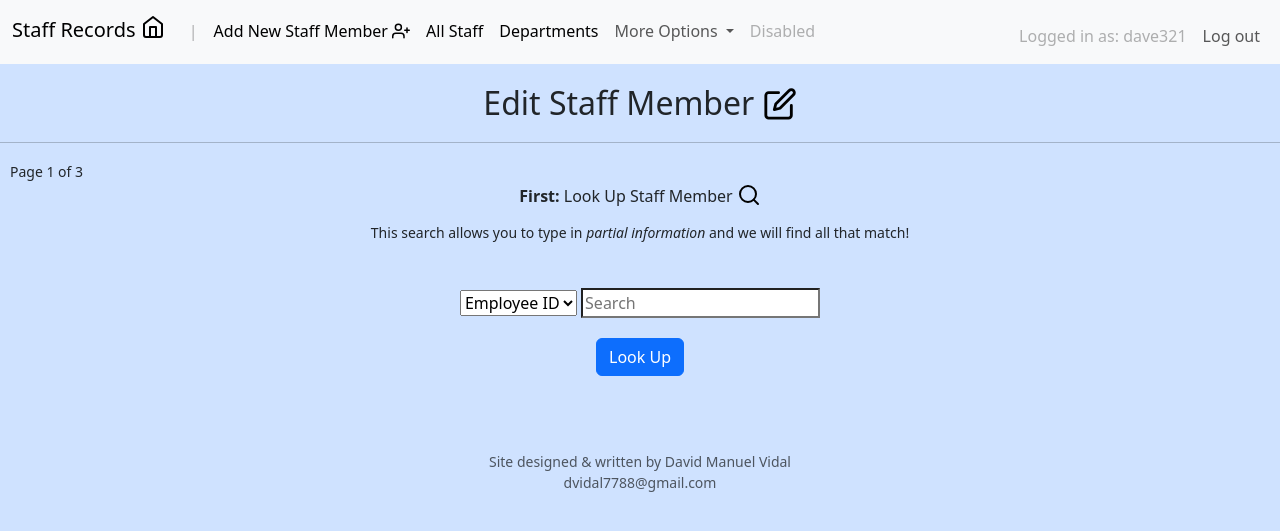
After one commit to Dvidal7788/staff_records_web_app_no_csfr, a Flask app: page /edit_staff in a window 1280 px wide. The commit adds this page. Shown: the top 531 px of the page. Run offline with Flask 2, Linux system fonts and the light colour scheme; a user stored in the database is signed in.

Commit message:
Created edit_staff and split name into first name/last name.

```diff
--- a/app.py
+++ b/app.py
@@ -53,7 +53,7 @@ access = {}
 access['show_page2'] = False
 access['show_page3'] = False
 
-staff_columns = ['emp_id', 'name', 'department', 'start_date']
+staff_columns = ['emp_id', 'first_name', 'last_name', 'department', 'title', 'start_date']
 
 def login_required(f):
     # Decorate routes to require login.
@@ -100,7 +100,7 @@ def register():
             return render_template('error.html', message="Password Confirmation field left blank")
 
         # Make sure username is not already taken
-        db = sqlite3.connect("staff.db")
+        db = sqlite3.connect("backend.db")
         tmp_cursor = db.execute("SELECT username FROM users")
 
         for tmp_tuple in tmp_cursor:
@@ -168,7 +168,7 @@ def login():
         username = request.form.get('username')
         password = request.form.get('password')
 
-        db = sqlite3.connect("staff.db")
+        db = sqlite3.connect("backend.db")
         tmp_cursor = db.execute("SELECT * FROM users WHERE username = ?", (username,))
 
         user_found = False
@@ -203,33 +203,35 @@ def logout():
 def add_new_staff():
     global staff_added
 
+    # Retreive departments
+    departments = get_departments()
+
+    departments = format_list(departments)
+
     # GET
     if request.method == 'GET':
         if staff_added:
             # Reset staff_added before rendering template
             staff_added = False
 
-            return render_template('add_new_staff.html', staff_added=True, username=session['username'])
+            return render_template('add_new_staff.html', departments=departments, staff_added=True, username=session['username'])
         else:
-            return render_template('add_new_staff.html', staff_added=False, username=session['username'])
+            return render_template('add_new_staff.html', departments=departments, staff_added=False, username=session['username'])
 
 
     # POST
     else:
-        name = request.form.get('name')
+        first_name = request.form.get('first_name')
+        last_name = request.form.get('last_name')
         department = request.form.get('department')
+        title = request.form.get('title')
+        salary = request.form.get('salary')
         start_date = request.form.get('start_date')
 
-        if not name and not department and not start_date:
-            return render_template('error.html', message="Form blank", username=session['username'])
-        elif not name:
-            return render_template('error.html', message="Please enter name of new staff member", username=session['username'])
-        elif not department:
-            return render_template('error.html', message="Please enter department", username=session['username'])
-        elif not start_date:
-            return render_template('error.html', message="Please enter start date", username=session['username'])
+        # Validate form
+        if not first_name or not last_name or not department or not title or not start_date:
+            return render_template('error.html', message="Missing information", username=session['username'])
 
-        print(start_date)
 
         # Get max emp_id
         db = sqlite3.connect("staff.db")
@@ -240,8 +242,9 @@ def add_new_staff():
             else:
                 new_id = tmp_tuple[0] + 1
 
-        cur = db.cursor()
-        cur.execute("INSERT INTO staff VALUES (?,?,?,?)", (new_id, name.lower(), department.lower(), start_date))
+        # cur = db.cursor()
+        db.execute("INSERT INTO staff VALUES (?,?,?,?,?,?)", (new_id, first_name.lower(), last_name.lower(), department.lower(), title.lower(), start_date))
+        db.execute("INSERT INTO salary VALUES (?, ?)", (new_id, salary))
         db.commit()
 
         staff_added = True
@@ -265,45 +268,56 @@ def departments():
     global export_criteria
     global email_sent
 
-    # Retrieve departments from database
-    db = sqlite3.connect("staff.db")
-    tmp_cursor = db.execute("SELECT DISTINCT(department) FROM staff")
-    departments = []
-    for tmp_tuple in tmp_cursor:
-        departments.append(tmp_tuple[0].title())
+    # Retrieve department list
+    departments = get_departments()
+    departments = format_list(departments)
 
-    departments.sort()
+    columns = format_list(staff_columns)
 
     # GET
     if request.method == 'GET' and not departments_all:
         if email_sent:
             email_sent = False
-            return render_template('departments.html', departments=departments, username=session['username'], email_sent=True)
+            return render_template('departments.html', departments=departments, columns=columns, username=session['username'], email_sent=True)
         else:
-            return render_template('departments.html', departments=departments, username=session['username'], email_sent=False)
+            return render_template('departments.html', departments=departments, columns=columns, username=session['username'], email_sent=False)
 
     # POST
     elif request.method == 'POST' or departments_all:
+
+        # Retreive form
         department = request.form.get('department')
+        sort_by = request.form.get('sort_by')
+
         if departments_all:
             department = 'all'
             departments_all = False
 
         # SQL
-        staff = access_sql_db(department)
+        staff = access_staff_sql(deformat_str(department, False))
 
         # Sort
-        sort_by = request.form.get('sort_by')
         if sort_by:
-            staff.sort(key=lambda x: x[sort_by])
+            staff.sort(key=lambda x: x[deformat_str(sort_by, True)])
         else:
-            sort_by = 'emp_id'
+            sort_by = 'Employee ID'
+
+        # Format staff
+        for i in range(len(staff)):
+            staff[i] = format_dict(staff[i])
 
         # Update export criteria
         export_criteria.department = department
         export_criteria.sort_by = sort_by
 
-        return render_template('departments.html', departments=departments, staff=staff, department_selected=department, sort_by=sort_by, display_results=True, username=session['username'])
+        # Results
+        results = {}
+        results['department_selected'] = department
+        results['sort_by'] = sort_by
+        results['num_of_results'] = len(staff)
+
+
+        return render_template('departments.html', departments=departments, columns=columns, staff=staff, results=results, sort_by=sort_by, display_results=True, username=session['username'])
 
 
 @app.route("/csv_export", methods=['POST'])
@@ -313,7 +327,7 @@ def csv_export():
     global email_sent
 
     # Retrieve info from database
-    staff = access_sql_db(export_criteria.department)
+    staff = access_staff_sql(export_criteria.department)
 
     # Create filename
     filename = f'{export_criteria.department}_{datetime.now()}.csv'
@@ -350,7 +364,7 @@ def csv_export():
     if export_criteria.department != 'all':
         message.body = f"Here is the csv file you requested of:\nThe '{export_criteria.department}' Department sorted by '{export_criteria.sort_by}'."
     else:
-        message.body = f"Here is the csv file you requested of:\n'{export_criteria.department} departments' sorted by '{export_criteria.sort_by}'."
+        message.body = f"Here is the csv file you requested of:\n'All departments' sorted by '{export_criteria.sort_by}'."
 
     # Attach
     with app.open_resource(filename) as csv_fp:
@@ -369,7 +383,7 @@ def csv_export():
 
 
 
-def access_sql_db(department):
+def access_staff_sql(department):
 
     # Retrieves info from selected department
         db = sqlite3.connect("staff.db")
@@ -381,7 +395,10 @@ def access_sql_db(department):
 
         staff = []
         for tmp_tuple in tmp_cursor:
-            staff.append({'emp_id': tmp_tuple[0], 'name': tmp_tuple[1].title(), 'department': tmp_tuple[2].title(), 'start_date': tmp_tuple[3]})
+            tmp_dict = {}
+            for i in range(len(staff_columns)):
+                tmp_dict[staff_columns[i]] = tmp_tuple[i]
+            staff.append(tmp_dict)
 
         # Return list of dicts
         return staff
@@ -507,10 +524,7 @@ def remove_staff():
 def staff_lookup():
 
     # Format column names for better readability
-    columns = []
-    for column in staff_columns:
-        tmp = column.replace('_', ' ')
-        columns.append(tmp.replace('emp ', 'employee ').title().replace('Id', 'ID'))
+    columns = format_list(staff_columns)
 
     # GET
     if request.method == 'GET':
@@ -520,32 +534,177 @@ def staff_lookup():
     # POST
     else:
         column = request.form.get('column')
-        search = '%' + request.form.get('search') + '%'
+        search = request.form.get('search')
 
-        # Create SQL query string because can not use column as ? since it should not be a type string
-        query = f'SELECT * FROM staff WHERE {staff_columns[columns.index(column)]} LIKE ?'
+        # SQL
+        staff = access_staff_sql_like(column, search)
 
-        db = sqlite3.connect("staff.db")
-        tmp_cursor = db.execute(query, (search,))
+        results = {}
+        results['num_of_results'] = len(staff)
+        results['column'] = format_str(column)
+        results['search'] = search.replace('%', '')
 
-        staff = []
-        results = 0
-        staff_found = False
-        for tmp_tuple in tmp_cursor:
-            staff_found = True
-            tmp_dict = {}
-            i = 0
-            for column in columns:
-                if type(tmp_tuple[i]) == str:
-                    tmp_dict[column] = tmp_tuple[i].title()
-                else:
-                    tmp_dict[column] = tmp_tuple[i]
-                i += 1
-            staff.append(tmp_dict)
-            results += 1
-            print(staff)
-
-        if staff_found:
+        if len(staff) > 0:
             return render_template('staff_lookup.html', columns=columns, found=True, staff=staff, results=results, username=session['username'])
 
-        return render_template('error.html', message="No Results")
+        return render_template('staff_lookup.html', columns=columns, no_results=True, results=results, username=session['username'])
+
+@app.route("/edit_staff", methods=['GET', 'POST'])
+@login_required
+def edit_staff():
+    global staff
+    global edit_info
+
+    columns = format_list(staff_columns)
+
+    # GET
+    if request.method == 'GET':
+        return render_template('edit_staff.html', columns=columns, first_page=True, username=session['username'])
+
+    # POST
+    else:
+
+        # EDIT STAFF MEMBER
+        if request.form.get('confirm_edit') == 'yes':
+
+            # Edit info - set up query (column names don't work with ? placeholder)
+            query = f"UPDATE staff SET {edit_info['column_to_edit']} = ? WHERE emp_id = ?"
+
+            db = sqlite3.connect("staff.db")
+            try:
+                db.execute(query, (deformat_str(edit_info['new_value'], False), edit_info['emp_id']))
+                db.commit()
+            except sqlite3.IntegrityError:
+                return render_template('edit_staff.html', columns=columns, datatype_mismatch=True, first_page=True, username=session['username'])
+
+            staff.clear()
+            edit_info.clear()
+
+            return render_template('edit_staff.html', columns=columns, staff_edited=True, first_page=True, username=session['username'])
+
+        elif request.form.get('confirm_edit') == 'no':
+            return redirect('/edit_staff')
+
+
+        # -- Page 3 --
+        elif request.form.get('column_to_edit') and request.form.get('new_value') and request.form.get('emp_id'):
+
+            edit_info = {}
+            edit_info['column_to_edit'] = request.form.get('column_to_edit')
+            edit_info['new_value'] = request.form.get('new_value')
+            edit_info['emp_id'] = request.form.get('emp_id')
+
+            print('\n\nEDIT_INFO: ', edit_info, '\n\n')
+
+            message2 = f"Employee ID: {edit_info['emp_id']}'s {format_str(edit_info['column_to_edit'])} to '{edit_info['new_value']}'?"
+            return render_template('confirmation.html', message=f"Are you sure you want to edit:", message2=message2)
+
+        # -- Page 2 --
+        elif request.form.get('person_to_edit_emp_id'):
+
+            # Get full dict of person to edit
+            for person in staff:
+                if person['emp_id'] == int(request.form.get('person_to_edit_emp_id')):
+                    person_to_edit = person
+
+            return render_template('edit_staff2.html', columns=columns, person_to_edit=person_to_edit, username=session['username'])
+
+
+        else:
+
+            # -- Page 1 --
+            # Retrieve form
+            column = request.form.get('column')
+            search = request.form.get('search')
+
+            # SQL
+            staff = access_staff_sql_like(column, search)
+
+            results = {}
+            results['num_of_results'] = len(staff)
+            results['column'] = format_str(column)
+            results['search'] = search.replace('%', '')
+
+            if len(staff) > 0:
+                return render_template('edit_staff.html', columns=columns, found=True, staff=staff, results=results, username=session['username'])
+
+            return render_template('edit_staff.html', columns=columns, no_results=True, staff=staff, results=results, username=session['username'])
+
+
+# UTILITY FUNCTIONS
+def get_departments():
+    db = sqlite3.connect("staff.db")
+    tmp_cursor = db.execute("SELECT department FROM departments")
+
+    departments = []
+    for tmp_tuple in tmp_cursor:
+        departments.append(tmp_tuple[0])
+
+    departments.sort
+
+    return departments
+
+
+def format_list(input_list):
+
+    formatted_list = []
+    for item in input_list:
+        if type(item) == str:
+            item = format_str(item)
+
+        formatted_list.append(format_str(item))
+
+    return formatted_list
+
+def format_dict(input_dict):
+
+    formatted_dict = {}
+    for key in input_dict:
+        if type(input_dict[key]) == str:
+            formatted_dict[key] = format_str(input_dict[key])
+        else:
+            formatted_dict[key] = input_dict[key]
+
+    return formatted_dict
+
+
+
+def format_str(input_str):
+    if type(input_str) == str:
+        return input_str.replace('_', ' ').title().replace('Emp ', 'Employee ').replace('It', 'IT').replace('Id', 'ID').replace('Of ', 'of ')
+    return input_str
+
+
+def deformat_str(input_str, is_column_name):
+    # For fields in tables, the only deformatting that is necessary is .lower(), however this function gets rid of need for if statement in other functions for if type == str
+    if type(input_str) == str:
+
+        # Column names formatted with '_' replacing space
+        if is_column_name:
+            return input_str.lower().replace(' ', '_').replace('employee', 'emp')
+        else:
+            return input_str.lower()
+    return input_str
+
+
+def access_staff_sql_like(column, search):
+
+    # Create SQL query string because can not use column as ? since it should not be a type string
+    query = f'SELECT * FROM staff WHERE {deformat_str(column, True)} LIKE ?'
+
+    db = sqlite3.connect("staff.db")
+    tmp_cursor = db.execute(query, (f'%{search}%',))
+
+    staff = []
+    for tmp_tuple in tmp_cursor:
+        tmp_dict = {}
+        for i in range(len(staff_columns)):
+            if type(tmp_tuple[i]) == str:
+                tmp_dict[deformat_str(staff_columns[i], True)] = tmp_tuple[i].title()
+            else:
+                tmp_dict[deformat_str(staff_columns[i], True)] = tmp_tuple[i]
+
+        staff.append(tmp_dict)
+
+    # Return list of dicts
+    return staff
--- a/notes.txt
+++ b/notes.txt
@@ -6,3 +6,8 @@ require admin pin
 export as pdf or excel spreadsheet
 create new email to send csvs
 keep table on page after email sent
+
+------
+Departments: error if choose sort by without department
+
+Edit multiple fields for staff edit
--- /dev/null
+++ b/templates/edit_staff.html
@@ -0,0 +1,85 @@
+{% extends "layout.html" %}
+
+{% block main %}
+
+
+    <!-- Alerts -->
+    {% if no_results %}
+        <div class="alert alert-info alert-dismissible fade show" role="alert">
+            No results matched your query for '{{ results['search'] }}' in {{ results['column'] }}.
+            <button type="button" class="btn-close" data-bs-dismiss="alert" aria-label="Close"></button>
+        </div>
+    {% elif staff_edited %}
+        <div class="alert alert-success alert-dismissible fade show" role="alert">
+            Staff member successfully edited! <img src="static/images/check-circle-green.svg" style="margin-bottom:5px">
+            <button type="button" class="btn-close" data-bs-dismiss="alert" aria-label="Close"></button>
+        </div>
+    {% elif datatype_mismatch %}
+        <div class="alert alert-danger alert-dismissible fade show" role="alert">
+            <img src="static/images/alert-triangle-red.svg" style="margin-bottom:5px"><strong>You entered the wrong data type</strong> (i.e. you entered letters when you should have entered numbers or vice versa!)
+            <button type="button" class="btn-close" data-bs-dismiss="alert" aria-label="Close"></button>
+        </div>
+    {% endif %}
+
+    <!-- Header -->
+
+    <h2 class="centered top">Edit Staff Member <img src="static/images/edit.svg" width="34" style="margin-bottom:5px"> </h2>
+    <hr>
+    {% if first_page %}
+        <small class="left">Page 1 of 3</small>
+        <div class="centered">
+            <h6><b>First:</b> Look Up Staff Member  <img src="static/images/search.svg" width="24" style="margin-bottom:5px"></h6>
+            <small>This search allows you to type in <i>partial information</i> and we will find all that match!</small>
+        </div>
+    {% else %}
+        <small class="left">Page 2 of 3</small>
+        <h6 class="centered bottom"><b>Second:</b> Choose the staff member you wish to edit</h6>
+    {% endif %}
+
+    <!-- Look Up -->
+    <br>
+    <form class="centered top" action="/edit_staff", method="post">
+
+        <!-- DROP DOWN MENU -->
+        <select name="column">
+            {% for column in columns %}
+                <option value="{{ column }}">{{ column }}</option>
+            {% endfor %}
+        </select>
+        <input name="search" type="text" placeholder="Search" style="background-image:"><br>
+        <button class="btn btn-primary top">Look Up</button>
+    </form>
+
+
+    <!-- Table of results -->
+    {% if found %}
+        <hr>
+        <small class="left">{{ results['num_of_results'] }} Results matched your query for '{{ results['search'] }}' in {{ results['column'] }}.</small>
+        <br><br>
+        <form action="/edit_staff", method="post">
+            <table class="table table-primary centered">
+                <thead>
+                    <th>Edit</th>
+                    {% for column in columns %}
+                        <th>{{ column }}</th>
+                    {% endfor %}
+                </thead>
+                <tbody>
+                    {% for employee in staff %}
+                        <tr>
+                            <td><input name="person_to_edit_emp_id" type="radio" value="{{ employee['emp_id'] }}"></td>
+                            {% for key in employee %}
+                                <td>{{ employee[key] }}</td>
+                            {% endfor %}
+                        </tr>
+                    {% endfor %}
+                </tbody>
+            </table>
+            <div class="centered top">
+                <button class="btn btn-success" type="submit">Edit this Person</button>
+            </div>
+        </form>
+    {% endif %}
+
+
+{% endblock %}
--- a/templates/layout.html
+++ b/templates/layout.html
@@ -32,6 +32,7 @@
                         <ul class="dropdown-menu">
                         <li><a class="dropdown-item" href="/staff_lookup">Staff Lookup <img src="static/images/search.svg" style="margin-bottom:5px"></a></li>
                         <li><a class="dropdown-item" href="/remove_staff">Remove Staff Member <img src="static/images/user-minus.svg" style="margin-bottom:5px"></a></li>
+                        <li><a class="dropdown-item" href="/edit_staff">Edit Staff Member <img src="static/images/edit.svg" style="margin-bottom:5px"></a></li>
                         <li><hr class="dropdown-divider"></li>
                         <li><a class="dropdown-item" href="#">Something else here</a></li>
                         </ul>
```
Also changed, not shown: query.sql (+61 -26 lines), templates/add_new_staff.html (+17 -6 lines), templates/confirmation.html (added, +13 -0 lines), templates/departments.html (+12 -9 lines), templates/edit_staff2.html (added, +37 -0 lines), templates/staff_lookup.html (+19 -2 lines), backend.db, staff.db, static/images/edit.svg (added), static/images/search.svg, static/images/user-minus.svg, static/images/user-plus.svg, 3 other files.
